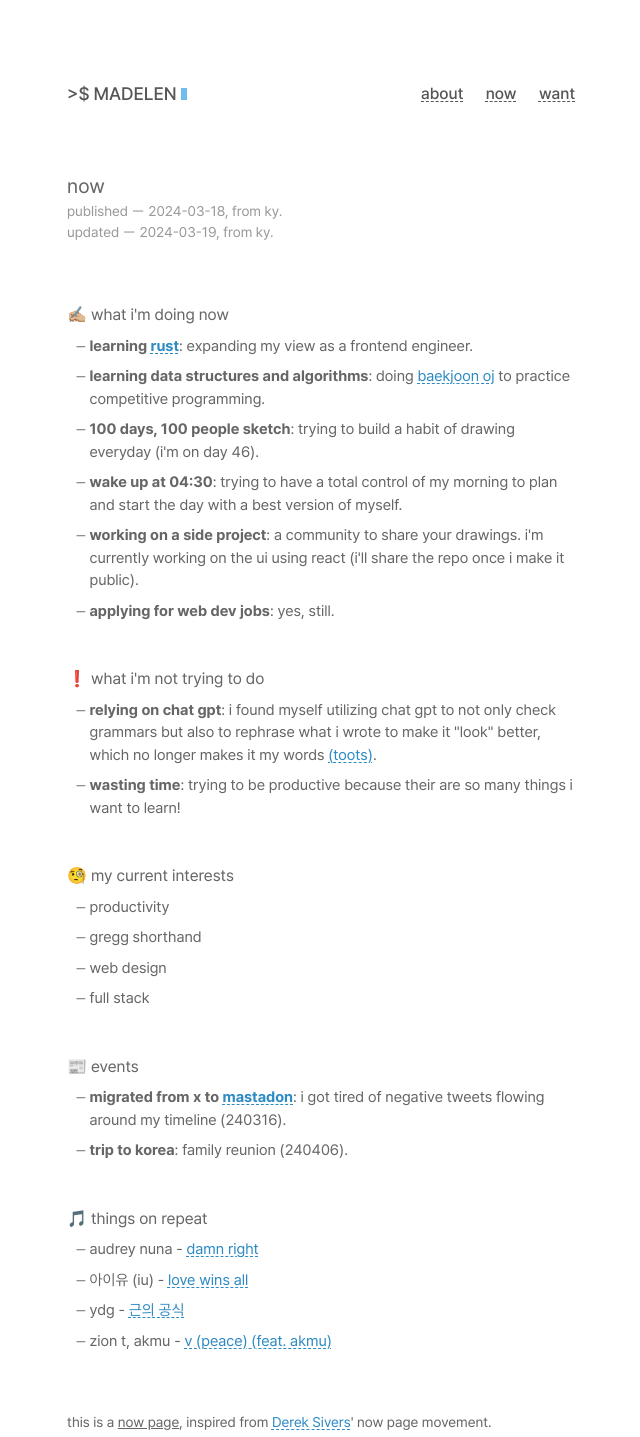
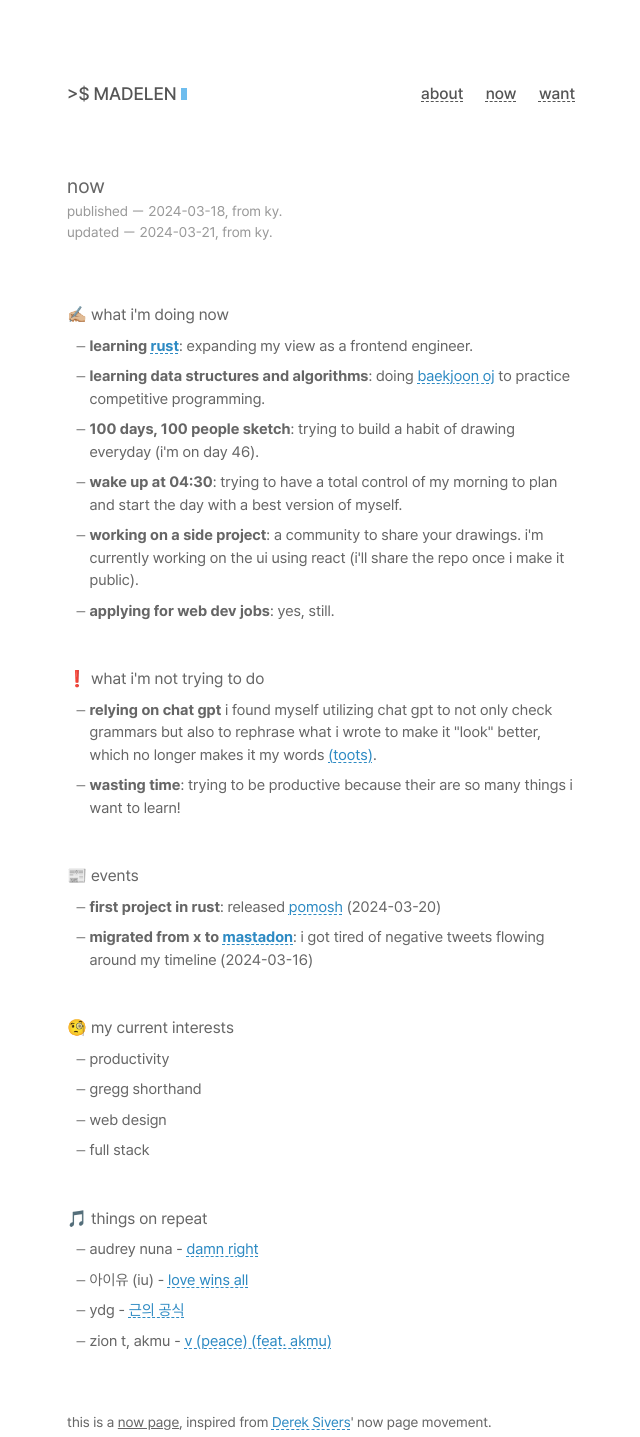
Before and after one commit to raselshikdar/blog.rasel.us.kg, a Next.js app: page /now in a window 1280 px wide. Shown: the top 1437 px of the page, without its empty margins (319-959 px from the left). Built offline with nearby package versions, Linux system fonts and the light colour scheme.

Commit message:
now: rust project

```diff
--- a/src/pages/now/index.tsx
+++ b/src/pages/now/index.tsx
@@ -18,7 +18,7 @@ const Now = () => {
           <h1 className={styles.title}>now</h1>
           <div className={styles.date}>
             <span>published ー 2024-03-18, from KY.</span>
-            <span>updated ー 2024-03-19, from KY.</span>
+            <span>updated ー 2024-03-21, from KY.</span>
           </div>
         </div>
         <main className={styles.main}>
@@ -60,7 +60,7 @@ const Now = () => {
             <div className={styles.title}>❗️ what I'm not trying to do</div>
             <ul className={styles.list}>
               <li>
-                <strong>Relying on chat gpt</strong>: I found myself utilizing
+                <strong>Relying on chat gpt</strong> I found myself utilizing
                 chat gpt to not only check grammars but also to rephrase what I
                 wrote to make it "look" better, which no longer makes it my
                 words{' '}
@@ -77,6 +77,27 @@ const Now = () => {
           </div>
 
           <div className={styles.section}>
+            <div className={styles.title}>📰 events</div>
+            <ul className={styles.list}>
+              <li>
+                <strong>First project in Rust</strong>: Released{' '}
+                <a href="https://github.com/rolemadelen/pomosh">pomosh</a>{' '}
+                (2024-03-20)
+              </li>
+              <li>
+                <strong>
+                  Migrated from X to{' '}
+                  <a href="https://elk.zone/techhub.social/@mrolemadelen">
+                    Mastadon
+                  </a>
+                </strong>
+                : i got tired of negative tweets flowing around my timeline
+                (2024-03-16)
+              </li>
+            </ul>
+          </div>
+
+          <div className={styles.section}>
             <div className={styles.title}>🧐 my current interests</div>
             <ul className={styles.list}>
               <li>productivity</li>
@@ -86,24 +107,6 @@ const Now = () => {
             </ul>
           </div>
 
-          <div className={styles.section}>
-            <div className={styles.title}>📰 events</div>
-            <ul className={styles.list}>
-              <li>
-                <strong>
-                  Migrated from X to{' '}
-                  <a href="https://elk.zone/techhub.social/@mrolemadelen">
-                    Mastadon
-                  </a>
-                </strong>
-                : i got tired of negative tweets flowing around my timeline
-                (240316).
-              </li>
-              <li>
-                <strong>trip to korea</strong>: family reunion (240406).
-              </li>
-            </ul>
-          </div>
           <div className={styles.section}>
             <div className={styles.title}>🎵 things on repeat</div>
             <ul className={styles.list}>
```
